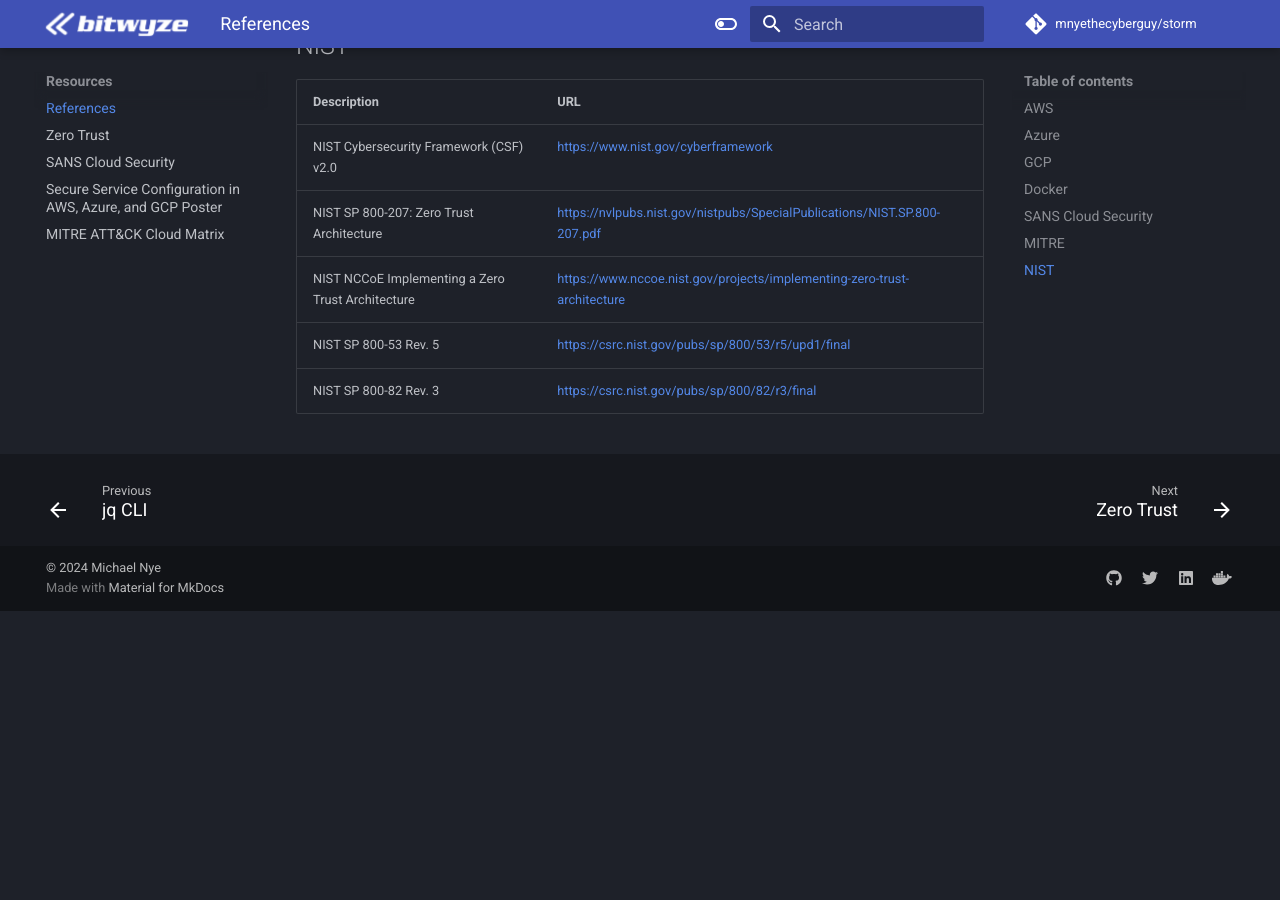
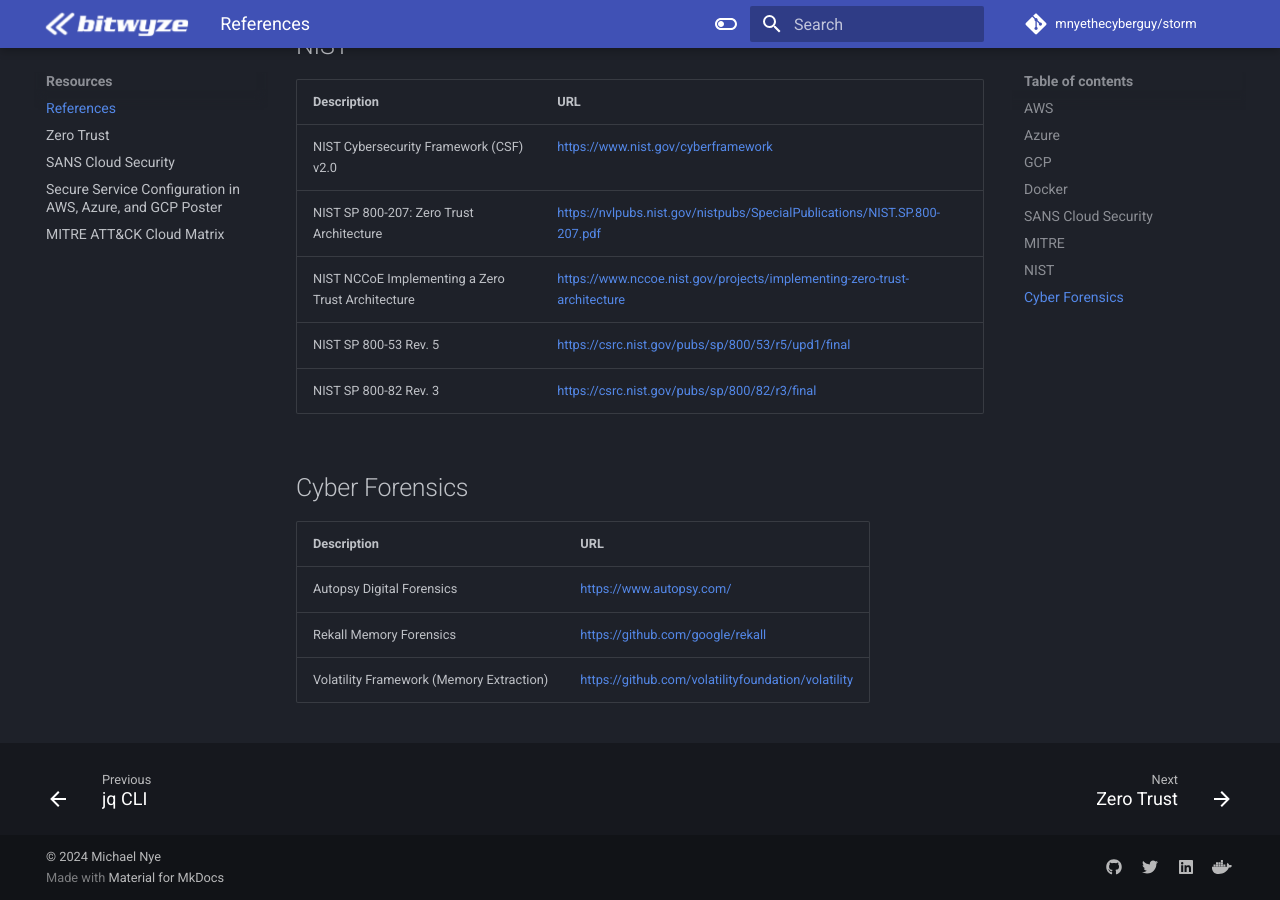
Before and after one commit to mnyethecyberguy/storm, an MkDocs documentation site: the page built from docs/resources/references.md, in a window 1280 px wide and 900 px high, scrolled down 2039 px. Built offline with MkDocs 1.6.1 and Material for MkDocs 9.7.7, drawn with Linux system fonts in a browser that asks for light colours; comment, search, counter and statistics services are not loaded; before the commit the page ends 2650 px from its top, so only the background shows below that.

Commit message:
Updated references.md

```diff
--- a/docs/resources/references.md
+++ b/docs/resources/references.md
@@ -55,3 +55,11 @@
 | NIST NCCoE Implementing a Zero Trust Architecture | [https://www.nccoe.nist.gov/projects/implementing-zero-trust-architecture](https://www.nccoe.nist.gov/projects/implementing-zero-trust-architecture) |
 | NIST SP 800-53 Rev. 5 | [https://csrc.nist.gov/pubs/sp/800/53/r5/upd1/final](https://csrc.nist.gov/pubs/sp/800/53/r5/upd1/final) |
 | NIST SP 800-82 Rev. 3 | [https://csrc.nist.gov/pubs/sp/800/82/r3/final](https://csrc.nist.gov/pubs/sp/800/82/r3/final) |
+
+## Cyber Forensics
+
+| Description   | URL   |
+| :---          | :---  |
+| Autopsy Digital Forensics | [https://www.autopsy.com/](https://www.autopsy.com/) |
+| Rekall Memory Forensics | [https://github.com/google/rekall](https://github.com/google/rekall) |
+| Volatility Framework (Memory Extraction) | [https://github.com/volatilityfoundation/volatility](https://github.com/volatilityfoundation/volatility) |
```
